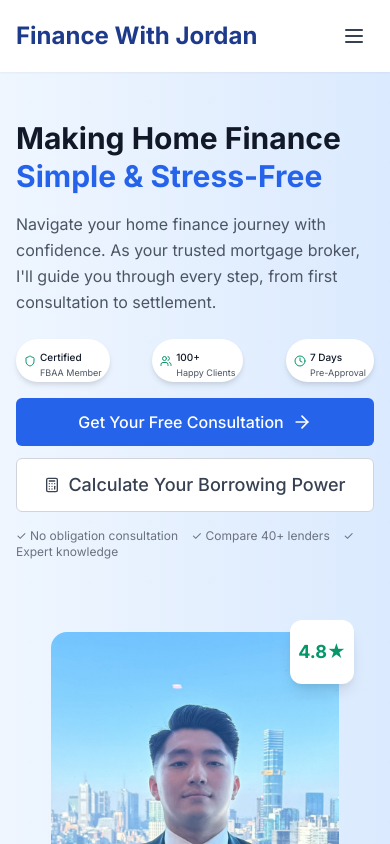
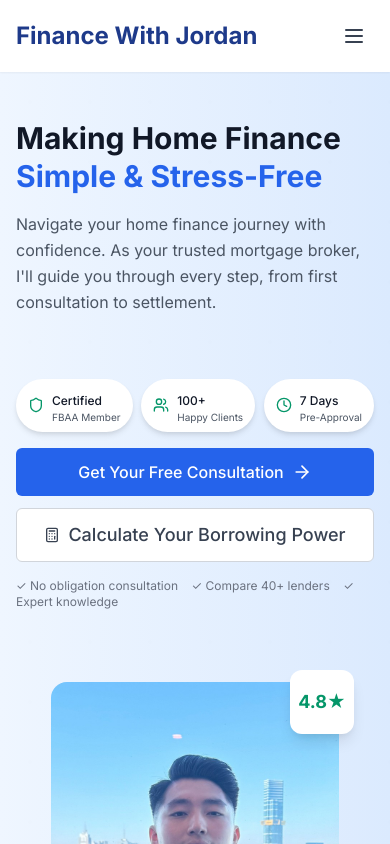
Before and after one commit to Rehan517/FinanceWithJordan, a React (Vite) app in the folder finance-with-jordan/: page / in a window 390 px wide. Shown: the top 844 px of the page. Built offline with nearby package versions, Linux system fonts and the light colour scheme.

Commit message:
updating sizing for mobile devices

```diff
--- a/finance-with-jordan/src/components/sections/HeroSection.tsx
+++ b/finance-with-jordan/src/components/sections/HeroSection.tsx
@@ -39,7 +39,7 @@ const HeroSection: React.FC = () => {
             </p>
 
             {/* Trust Indicators */}
-            <div className="flex flex-wrap gap-1 sm:gap-2 mb-4 sm:mb-6 justify-between">
+            <div className="flex flex-wrap gap-2 sm:gap-3 pt-10 sm:pt-5 mb-4 sm:mb-6 justify-between">
               {trustIndicators.map((indicator, index) => {
                 const IconComponent = indicator.icon;
                 return (
@@ -48,12 +48,12 @@ const HeroSection: React.FC = () => {
                     initial={{ opacity: 0, y: 20 }}
                     animate={{ opacity: 1, y: 0 }}
                     transition={{ duration: 0.6, delay: 0.2 + index * 0.1 }}
-                    className="flex items-center bg-white px-2 py-1 sm:px-3 sm:py-1.5 rounded-full shadow-soft min-w-[80px] sm:min-w-[100px] text-left"
+                    className="flex items-center bg-white px-3 py-2 sm:px-4 sm:py-2.5 rounded-full shadow-soft min-w-[100px] sm:min-w-[120px] text-left"
                   >
-                    <IconComponent className="h-3 w-3 sm:h-4 sm:w-4 text-secondary-600 mr-1 sm:mr-2" />
+                    <IconComponent className="h-4 w-4 sm:h-5 sm:w-5 text-secondary-600 mr-2 sm:mr-3" />
                     <div className="text-left">
-                      <span className="text-[10px] sm:text-xs font-medium text-gray-900">{indicator.subtext}</span>
-                      <p className="text-[9px] sm:text-[10px] text-gray-600 leading-tight whitespace-normal">{indicator.text}</p>
+                      <span className="text-xs sm:text-sm font-medium text-gray-900">{indicator.subtext}</span>
+                      <p className="text-[10px] sm:text-xs text-gray-600 leading-tight whitespace-normal">{indicator.text}</p>
                     </div>
                   </motion.div>
                 );
```
